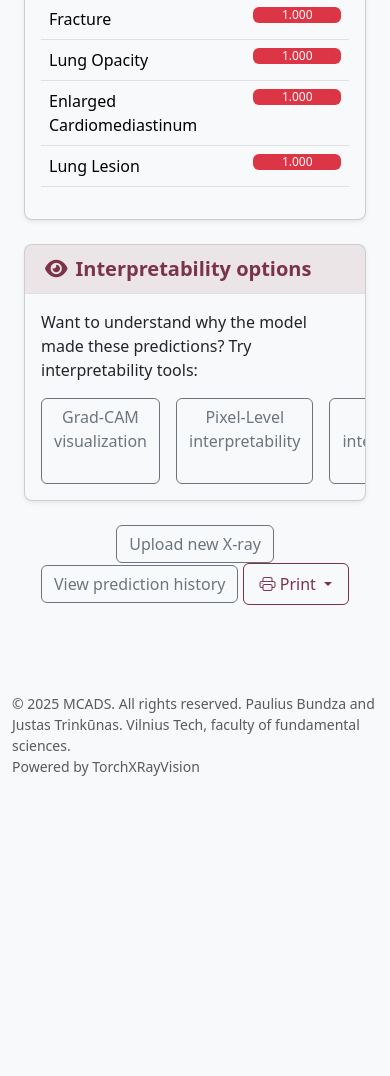
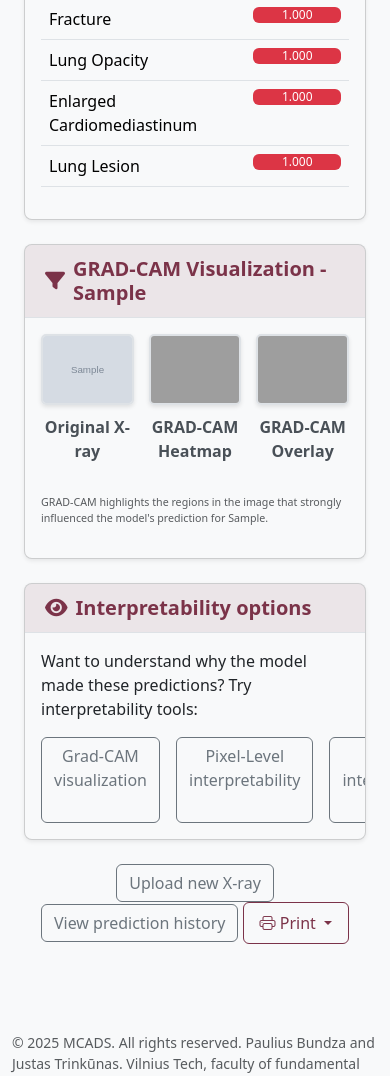
Before and after one commit to PauleNajus/MCADS, a Django app: page /xray/1/ in a window 390 px wide. Shown: the part 2038-3114 px from the top of the page. Before the commit the page ends 2814 px from the top, so only its background shows below. Run offline with Django 5.2, Linux system fonts and the light colour scheme; a user stored in the database is signed in; tables that the repository leaves empty hold one stand-in row (values such as "Sample post"); grey boxes marked "Sample" are stand-in pictures; grey boxes are pictures that could not be loaded.

Commit message:
Bug fixes.

```diff
--- a/xrayapp/templates/xrayapp/results.html
+++ b/xrayapp/templates/xrayapp/results.html
@@ -203,6 +203,68 @@
     /* Hide unnecessary elements */
     .position-absolute, .text-center.mb-5 {
         display: none !important;
+    }
+
+    /* GRAD-CAM print styles */
+    .gradcam-print-section {
+        page-break-inside: avoid !important;
+        margin-bottom: 6px !important;
+    }
+
+    .gradcam-print-images {
+        display: flex !important;
+        justify-content: space-between !important;
+        align-items: flex-start !important;
+        gap: 5px !important;
+    }
+
+    .gradcam-print-images > div {
+        width: 30% !important;
+        text-align: center !important;
+    }
+
+    .gradcam-print-images img {
+        width: 100% !important;
+        max-height: 200px !important;
+        object-fit: contain !important;
+        border: 1px solid #ddd !important;
+    }
+
+    .gradcam-print-images p {
+        font-size: 8pt !important;
+        margin: 2px 0 0 0 !important;
+        font-weight: bold !important;
+    }
+}
+
+/* Screen styles for GRAD-CAM section */
+@media screen {
+    .gradcam-print-images {
+        display: flex;
+        justify-content: space-between;
+        align-items: flex-start;
+        gap: 15px;
+        margin-bottom: 15px;
+    }
+
+    .gradcam-print-images > div {
+        flex: 1;
+        text-align: center;
+    }
+
+    .gradcam-print-images img {
+        width: 100%;
+        max-height: 200px;
+        object-fit: contain;
+        border: 2px solid #dee2e6;
+        border-radius: 5px;
+        box-shadow: 0 2px 4px rgba(0,0,0,0.1);
+    }
+
+    .gradcam-print-images p {
+        margin-top: 10px;
+        font-weight: bold;
+        color: #495057;
     }
 }
 </style>
@@ -368,6 +430,34 @@
                 </div>
             </div>
 
+            <!-- GRAD-CAM Section -->
+            {% if has_gradcam and gradcam_heatmap_url and gradcam_overlay_url %}
+            <div class="card mb-4 gradcam-print-section">
+                <div class="card-header">
+                    <h5 class="mb-0">GRAD-CAM Visualization - {{ gradcam_target }}</h5>
+                </div>
+                <div class="card-body">
+                    <div class="gradcam-print-images">
+                        <div>
+                            <img src="{{ image_url }}" alt="Original X-ray">
+                            <p>Original X-ray</p>
+                        </div>
+                        <div>
+                            <img src="{{ gradcam_heatmap_url }}?t={% now 'U' %}" alt="GRAD-CAM Heatmap">
+                            <p>GRAD-CAM Heatmap</p>
+                        </div>
+                        <div>
+                            <img src="{{ gradcam_overlay_url }}?t={% now 'U' %}" alt="GRAD-CAM Overlay">
+                            <p>GRAD-CAM Overlay</p>
+                        </div>
+                    </div>
+                    <p class="mt-2 text-muted" style="font-size: 8pt;">
+                        GRAD-CAM highlights the regions in the image that strongly influenced the model's prediction for {{ gradcam_target }}.
+                    </p>
+                </div>
+            </div>
+            {% endif %}
+
             <!-- Interpretability Processing Feedback -->
             <div id="interpretation-progress" class="card mb-4" style="display: none;">
                 <div class="card-header">
@@ -401,7 +491,7 @@
                 </div>
             </div>
 
-            <div class="card mb-4">
+            <div class="card mb-4 interpretability-card">
                 <div class="card-header">
                     <h5 class="mb-0">Interpretability options</h5>
                 </div>
--- a/xrayapp/views.py
+++ b/xrayapp/views.py
@@ -349,6 +349,12 @@ def xray_results(request, pk):
         xray_instance.severity_level = xray_instance.calculate_severity_level
         xray_instance.save()
 
+    # Prepare GRAD-CAM URLs for display
+    media_url = settings.MEDIA_URL
+    gradcam_url = f"{media_url}{xray_instance.gradcam_visualization}" if xray_instance.has_gradcam and xray_instance.gradcam_visualization else None
+    gradcam_heatmap_url = f"{media_url}{xray_instance.gradcam_heatmap}" if xray_instance.has_gradcam and xray_instance.gradcam_heatmap else None
+    gradcam_overlay_url = f"{media_url}{xray_instance.gradcam_overlay}" if xray_instance.has_gradcam and xray_instance.gradcam_overlay else None
+
     context = {
         'xray': xray_instance,
         'image_url': image_url,
@@ -357,6 +363,11 @@ def xray_results(request, pk):
         'image_metadata': image_metadata,
         'severity_level': xray_instance.severity_level,
         'severity_label': xray_instance.severity_label,
+        'has_gradcam': xray_instance.has_gradcam,
+        'gradcam_url': gradcam_url,
+        'gradcam_heatmap_url': gradcam_heatmap_url,
+        'gradcam_overlay_url': gradcam_overlay_url,
+        'gradcam_target': xray_instance.gradcam_target_class,
     }
 
     return render(request, 'xrayapp/results.html', context)
```
Also changed, not shown: other parts of xrayapp/templates/xrayapp/results.html (+13 -13 lines), PRINT_REPORT_IMPROVEMENTS.md (added, +112 -0 lines).
